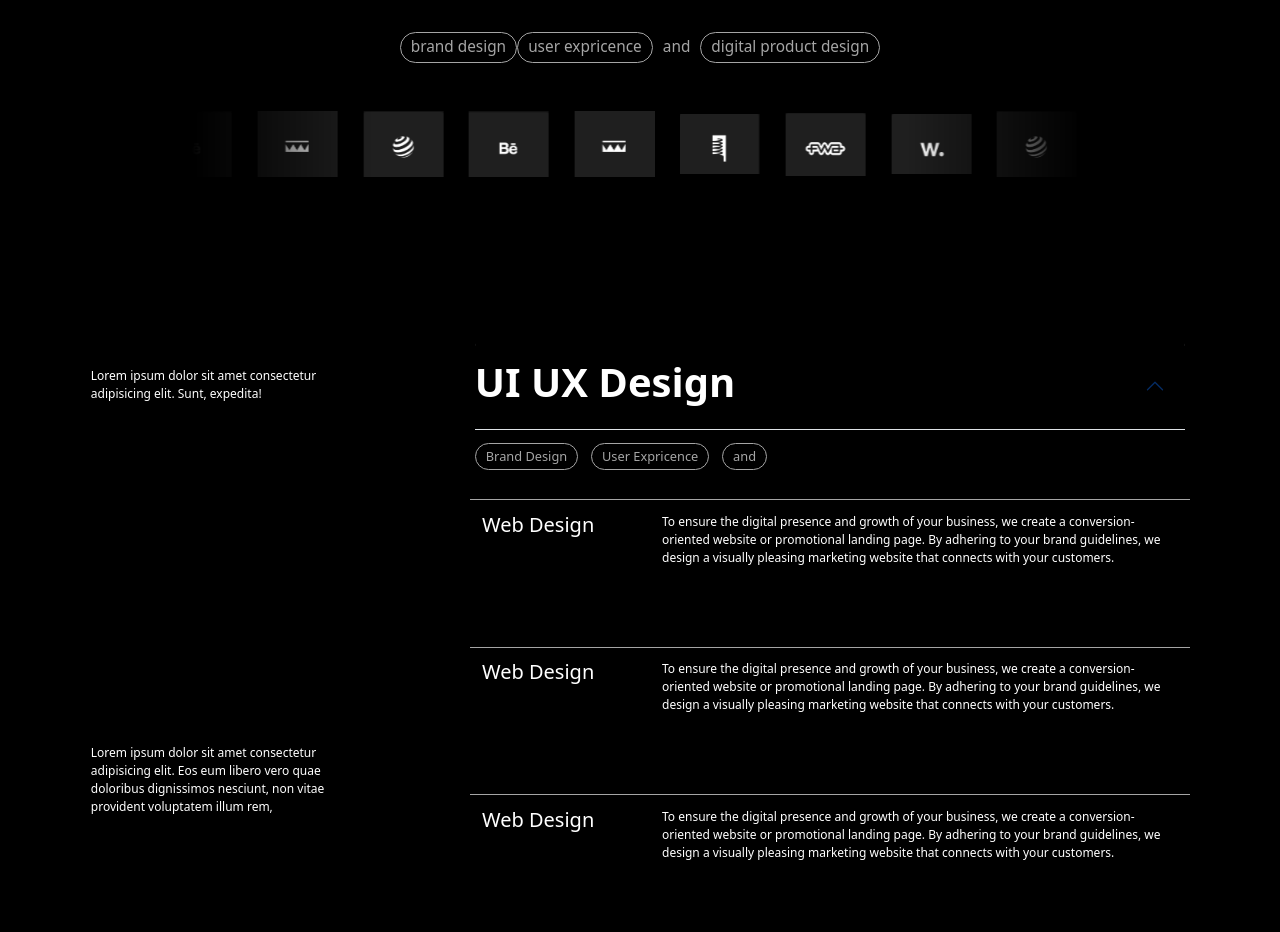
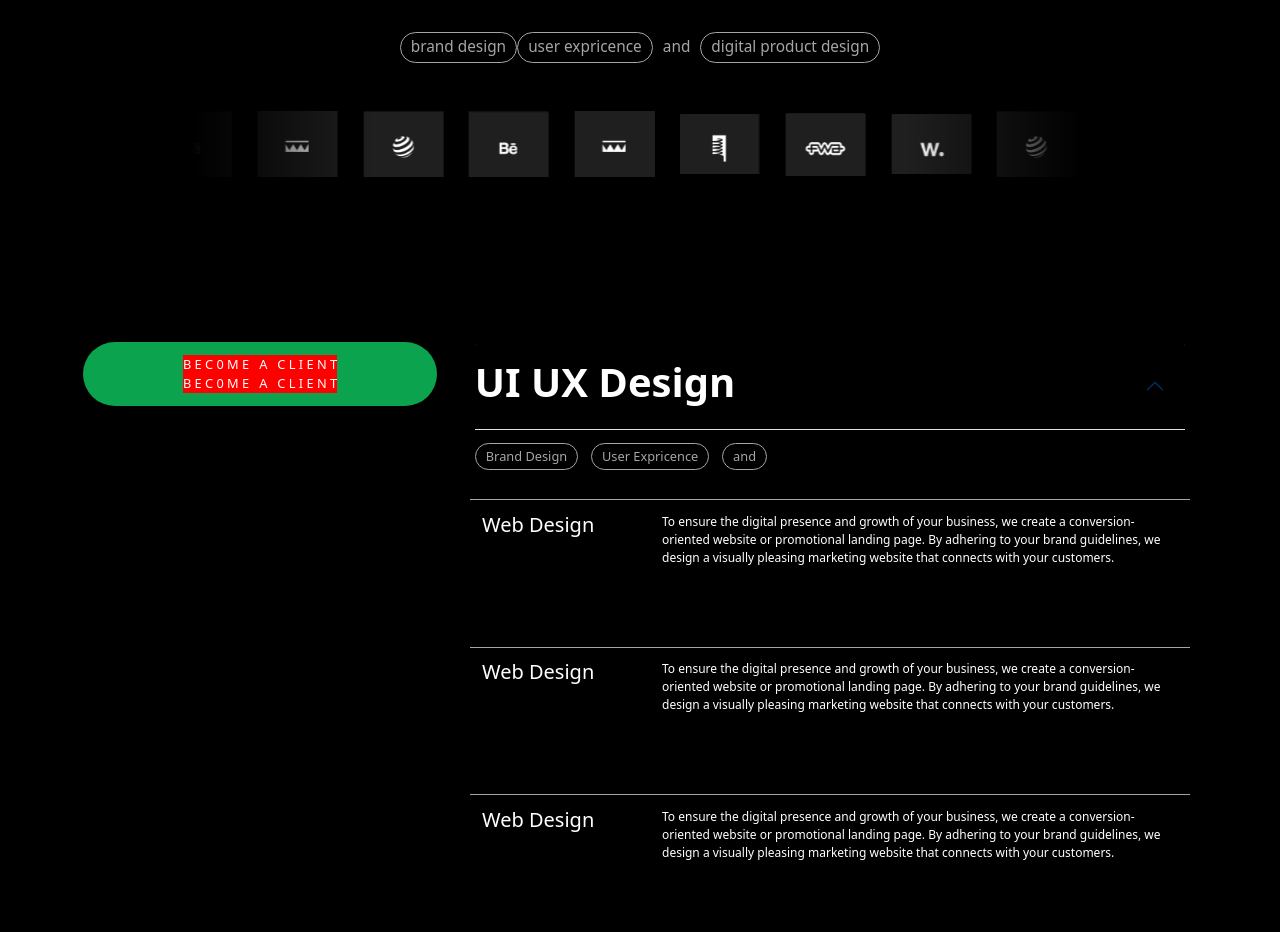
Before and after one commit to vikashjoshi187/Lazarev, a plain HTML site: page Index.html in a window 1280 px wide. Shown: the part 471-1403 px from the top of the page. Drawn offline with nearby package versions, Linux system fonts and the light colour scheme.

Commit message:
added sticky button

```diff
--- a/Index.html
+++ b/Index.html
@@ -123,13 +123,54 @@
         <div id="page2">
             <div class="container row w-100 m-0 p-0 bg-black">
                 <div id="page2-left" class="col-12 col-md-4 pb-5">
-                    <div class="h-50 w-75 ps-2">
-                        <p>Lorem ipsum dolor sit amet consectetur adipisicing elit. Sunt, expedita!</p>
+                    <div id="button-div">
+                        <div>
+
+                            <div>
+                                <span class="text-sapn-1">B</span>
+                                <span class="text-sapn-1">E</span>
+                                <span class="text-sapn-1">C</span>
+                                <span class="text-sapn-1">0</span>
+                                <span class="text-sapn-1">M</span>
+                                <span class="text-sapn-1">E</span>
+                                <span class="text-sapn-1">&nbsp;</span>
+                                <span class="text-sapn-1">A</span>
+                                <span class="text-sapn-1">&nbsp;</span>
+                                <span class="text-sapn-1">C</span>
+                                <span class="text-sapn-1">L</span>
+                                <span class="text-sapn-1">I</span>
+                                <span class="text-sapn-1">E</span>
+                                <span class="text-sapn-1">N</span>
+                                <span class="text-sapn-1">T</span>
+                            </div>
+
+                            <div>
+                                <span class="text-sapn-2">B</span>
+                                <span class="text-sapn-2">E</span>
+                                <span class="text-sapn-2">C</span>
+                                <span class="text-sapn-2">0</span>
+                                <span class="text-sapn-2">M</span>
+                                <span class="text-sapn-2">E</span>
+                                <span class="text-sapn-2">&nbsp;</span>
+                                <span class="text-sapn-2">A</span>
+                                <span class="text-sapn-2">&nbsp;</span>
+                                <span class="text-sapn-2">C</span>
+                                <span class="text-sapn-2">L</span>
+                                <span class="text-sapn-2">I</span>
+                                <span class="text-sapn-2">E</span>
+                                <span class="text-sapn-2">N</span>
+                                <span class="text-sapn-2">T</span>
+                            </div>
+                        </div>
+
                     </div>
-                    <div class="h-50 w-75 ps-2">
+                    <div class="h-100 w-75 ps-2">
+                        <!-- <p>Lorem ipsum dolor sit amet consectetur adipisicing elit. Sunt, expedita!</p> -->
+                    </div>
+                    <!-- <div class="h-50 w-75 ps-2">
                         <p>Lorem ipsum dolor sit amet consectetur adipisicing elit. Eos eum libero vero quae doloribus
                             dignissimos nesciunt, non vitae provident voluptatem illum rem,</p>
-                    </div>
+                    </div> -->
                 </div>
                 <div class="col-12 col-md-8 page2-right pt-0">
                     <div class="accordion" id="accordionExample">
--- a/Styles.css
+++ b/Styles.css
@@ -7,6 +7,7 @@
   height: 100vh;
   width: 100%;
   background-color: black;
+
   display: flex;
   flex-direction: column;
   align-items: center;
@@ -48,10 +49,12 @@ nav {
   display: flex;
   align-items: flex-start;
   width: 100%;
-  padding: 2vw 8vw;
+  padding: 1vw 8vw;
   justify-content: space-between;
   background-color: black;
+  z-index: 999999;
 }
+
 nav h1 {
   color: white;
 }
@@ -177,9 +180,9 @@ nav button svg {
 #page2-left {
   padding: 1vw;
 }
-#page2-left div {
+/* #page2-left div {
   padding-top: 2vw;
-}
+} */
 #page2-left div p {
   font-size: 1.5vh;
   color: white;
@@ -210,6 +213,33 @@ nav button svg {
   background: transparent;
   border: none;
 }
+
+#button-div {
+  background-color: #0ca34e;
+  padding: 1vw;
+  display: flex;
+  align-items: center;
+  justify-content: center;
+  flex-direction: column;
+  font-size: 1vw;
+  border-radius: 50px;
+  border: none;
+  color: white;
+  position: sticky;
+  top: 20%;
+  font-weight: 500;
+  text-transform: uppercase;
+}
+
+#button-div>div {
+  background-color:red;
+  position: relative;
+}
+
+#button-div div span{
+
+}
+
 
 .accordion-button:not(.collapsed) {
   color: white;
```
